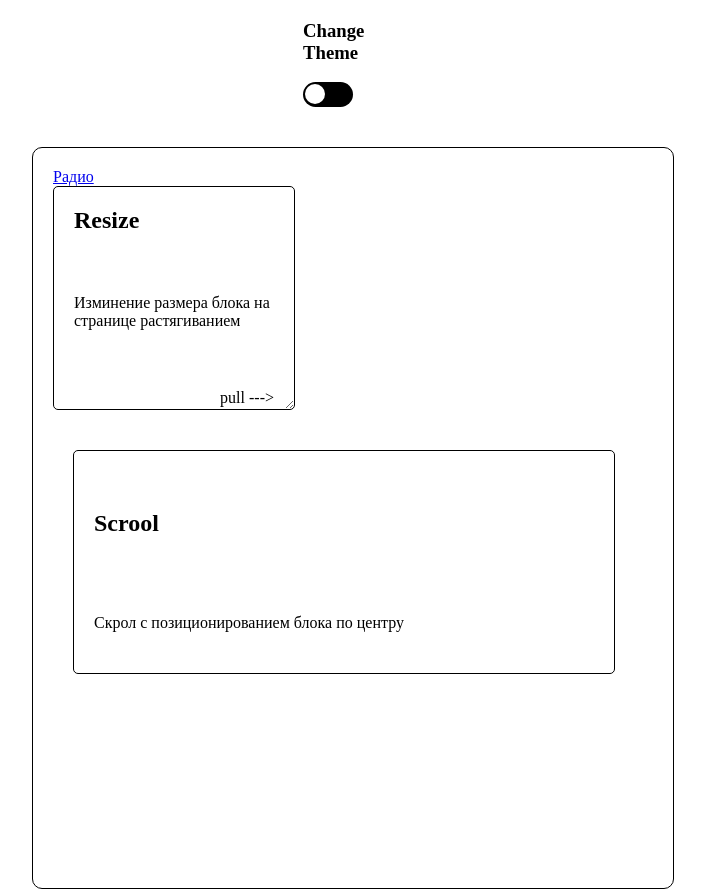
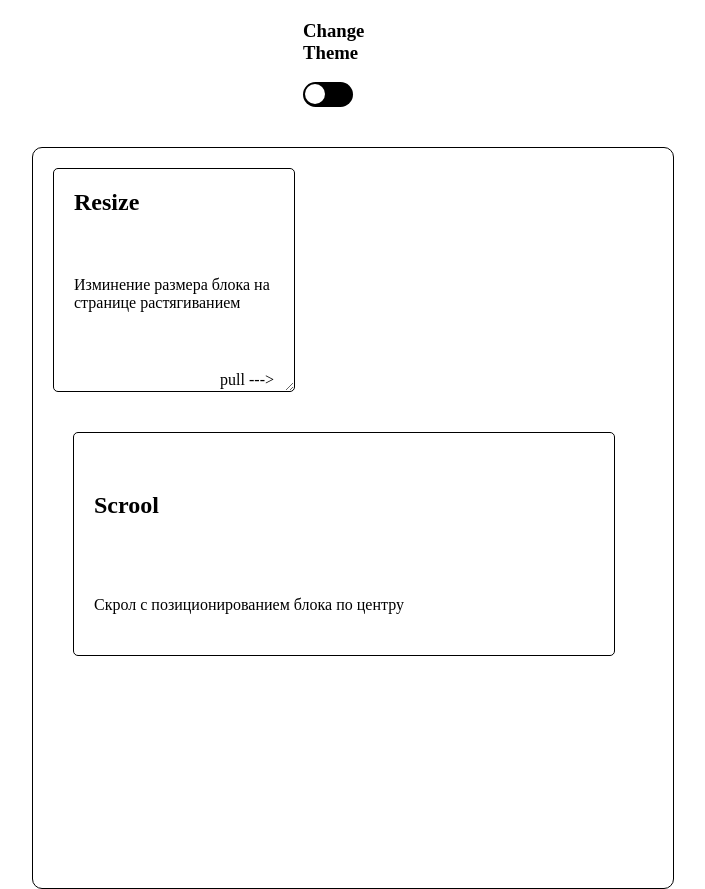
Before and after one commit to AlexRodving/NewCSS2023, a plain HTML site: page index.html in a window 1280 px wide. Shown: the whole page, without its empty margins (287-992 px from the left). Drawn offline with Linux system fonts and the light colour scheme.

Commit message:
Update index.html

```diff
--- a/index.html
+++ b/index.html
@@ -13,7 +13,6 @@
         <label for="switch"></label>
       </div>
     <main>
-        <a href="http://academytop.internet-radio.online/">Радио</a>
         <div class="card resize">
             <h2>Resize</h2>
             <p>Изминение размера блока на странице растягиванием</p>
```
